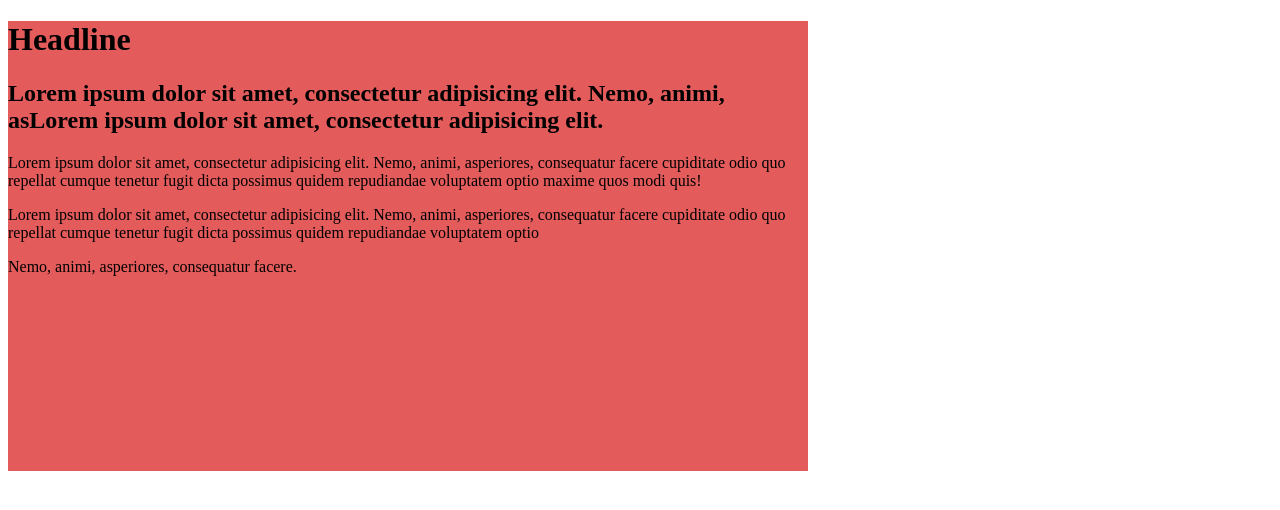
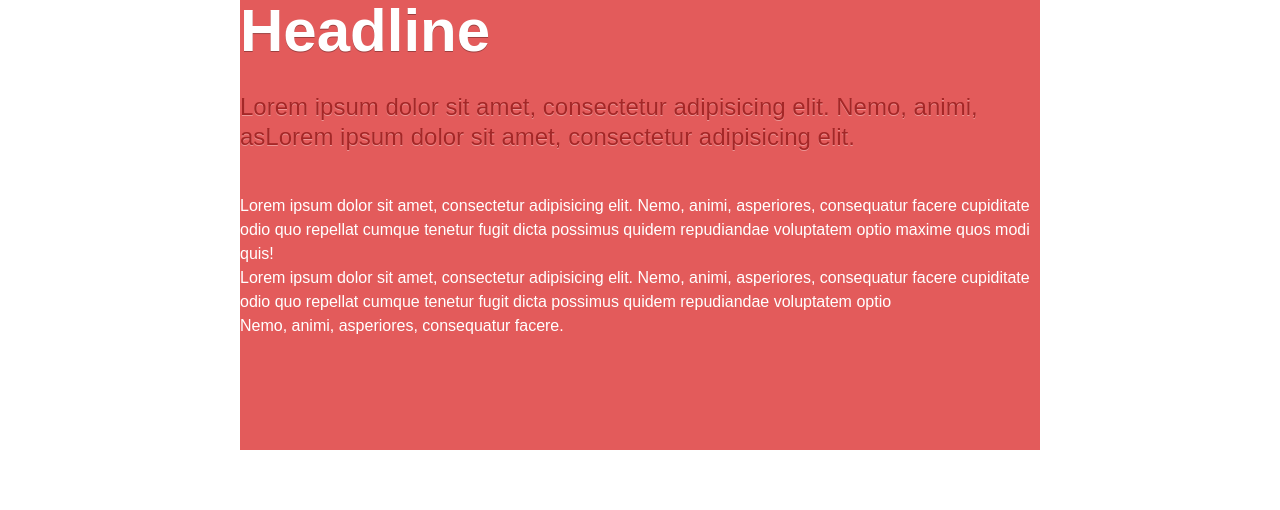
Before and after one commit to insomniata/insomniata.github.io, a plain HTML site: page index.html in a window 1280 px wide. Drawn offline with Linux system fonts and the light colour scheme.

Commit message:
all right

```diff
--- a/index.html
+++ b/index.html
@@ -13,8 +13,8 @@
     <main>
         <div class="wrapper">
             <h1>Headline</h1>
-            <h2>Lorem ipsum dolor sit amet, consectetur adipisicing elit. Nemo, animi, asLorem ipsum dolor sit amet,
-                consectetur adipisicing elit. </h2>
+            <p class="after_hearline">Lorem ipsum dolor sit amet, consectetur adipisicing elit. Nemo, animi, asLorem ipsum dolor sit amet,
+                consectetur adipisicing elit. </p>
             <p>Lorem ipsum dolor sit amet, consectetur adipisicing elit. Nemo, animi, asperiores, consequatur facere
                 cupiditate odio quo repellat cumque tenetur fugit dicta possimus quidem repudiandae voluptatem optio
                 maxime quos modi quis!</p>
--- a/style.css
+++ b/style.css
@@ -1,5 +1,40 @@
+*{
+    margin: 0;
+    padding: 0;
+    box-sizing: content-box;
+}
+body{
+    width:100%;
+    margin: 0 auto;
+    font-family: Arial, Helvetica, sans-serif;
+    color:white;
+    font-size: 16px;
+    line-height: 24px;
+}
 .wrapper{
     width:800px;
     height:450px;
     background-color: #e35b5b;
+    margin: 0 auto;
 }
+h1 {
+        font-size: 60px;
+        line-height: 62px;
+        font-family: "Arial";
+        color: rgb(255, 255, 255);
+        font-weight: bold;
+        text-align: left;
+        text-shadow: 0px 1px 0px rgba(0, 0, 0, 0.3);
+        margin-bottom: 30px;
+}
+.after_hearline{
+        font-size: 24px;
+        font-family: "Arial";
+        color: rgb(164, 39, 39);
+        font-weight: normal;
+        line-height: 30px;
+        text-align: left;
+        text-shadow: 0px 1px 0px rgba(255, 255, 255, 0.35);
+        margin-bottom: 42px;
+
+}
```
Also changed, not shown: simple text.jpg (added).
